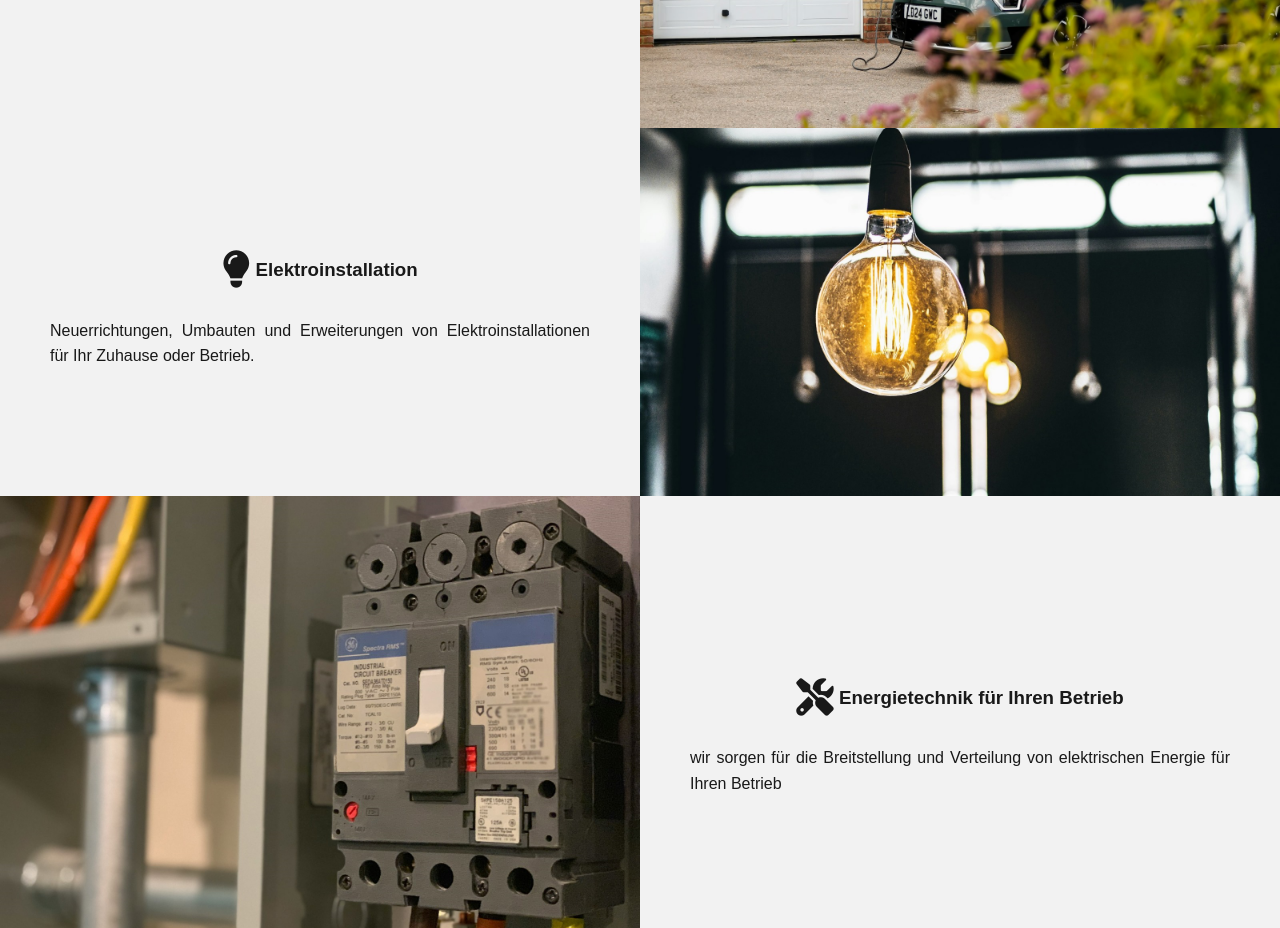
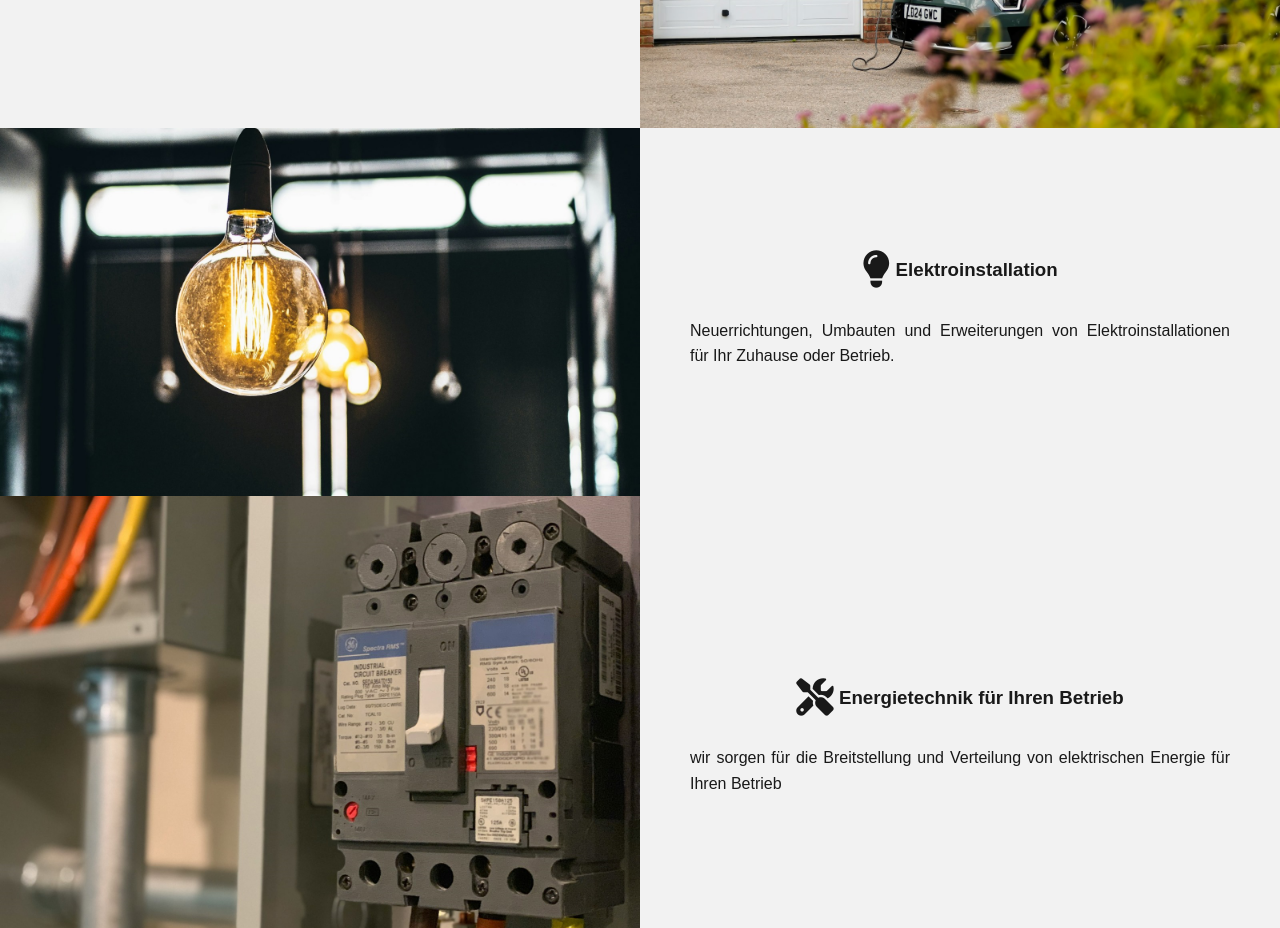
Before and after one commit to elektrodamas/elektrodamas, a plain HTML site: page index.html in a window 1280 px wide. Shown: the part 1740-2668 px from the top of the page. Drawn offline with Linux system fonts and the light colour scheme; a web font is replaced by a local one.

Commit message:
Update index.html

```diff
--- a/index.html
+++ b/index.html
@@ -69,14 +69,12 @@
                     </div>
                 </div>
                 <div class="grid-row">
-                    <div class="grid-col1 col-text">
-                        <h3 class="has-animation"><i class="fa-solid fa-lightbulb fa-2xl"></i>  Elektroinstallation</h3>
-                        <p class="has-animation">
-                            Neuerrichtungen, Umbauten und Erweiterungen von Elektroinstallationen für Ihr Zuhause oder Betrieb.
-                        </p>
+                    <div class="grid-col1 col-img">
+                        <img loading="lazy" src="imgs/lamp.jpg"/>
                     </div>
-                    <div class="grid-col2 col-img">
-                        <img loading="lazy" src="imgs/lamp.jpg"/>
+                    <div class="grid-col2 col-text">
+                        <h3 class="has-animation"><i class="fa-solid fa-lightbulb fa-2xl"></i> Elektroinstallation</h3>
+                        <p class="has-animation">Neuerrichtungen, Umbauten und Erweiterungen von Elektroinstallationen für Ihr Zuhause oder Betrieb.</p>
                     </div>
                 </div>
                 <div class="grid-row">
```
